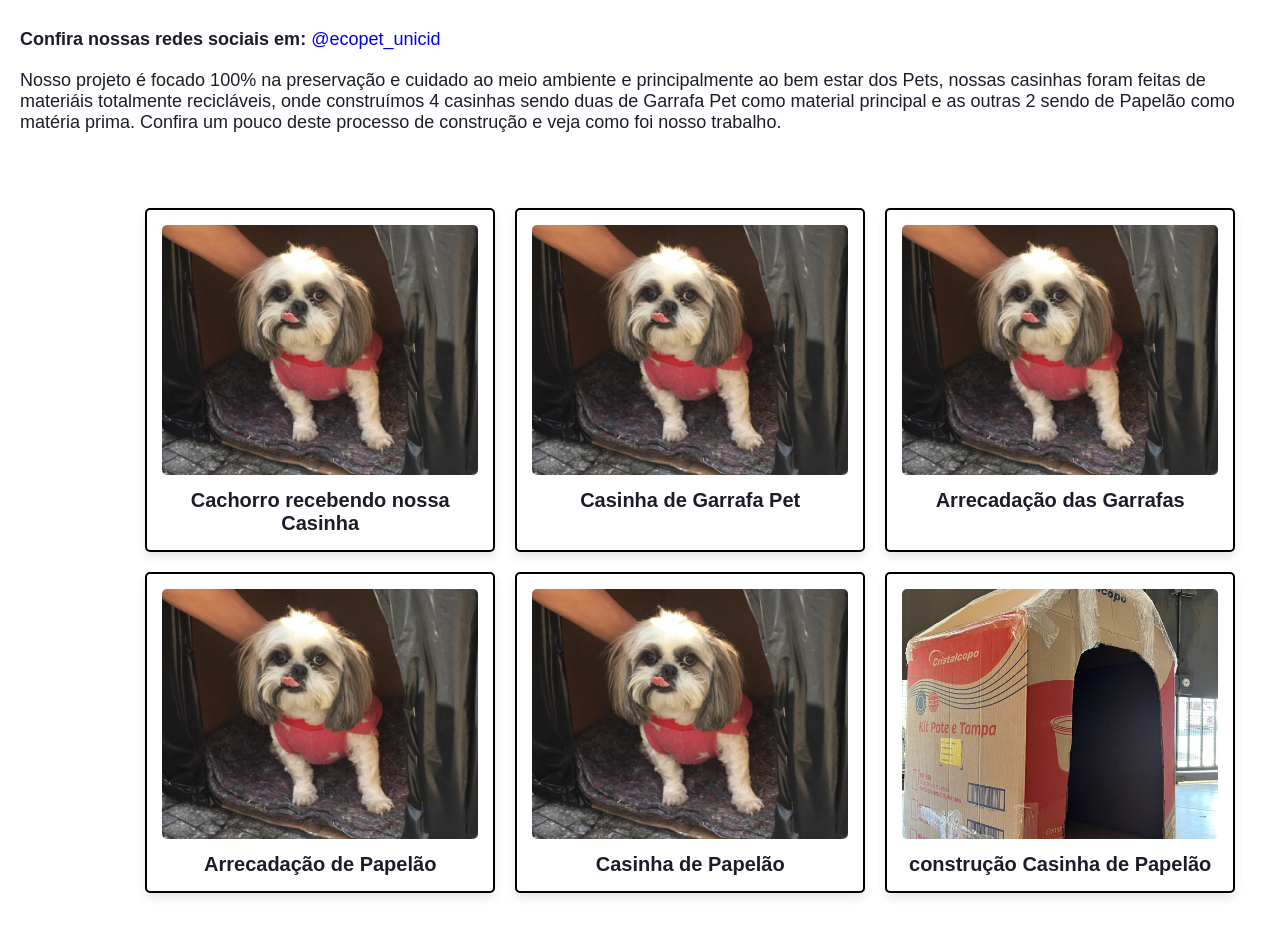
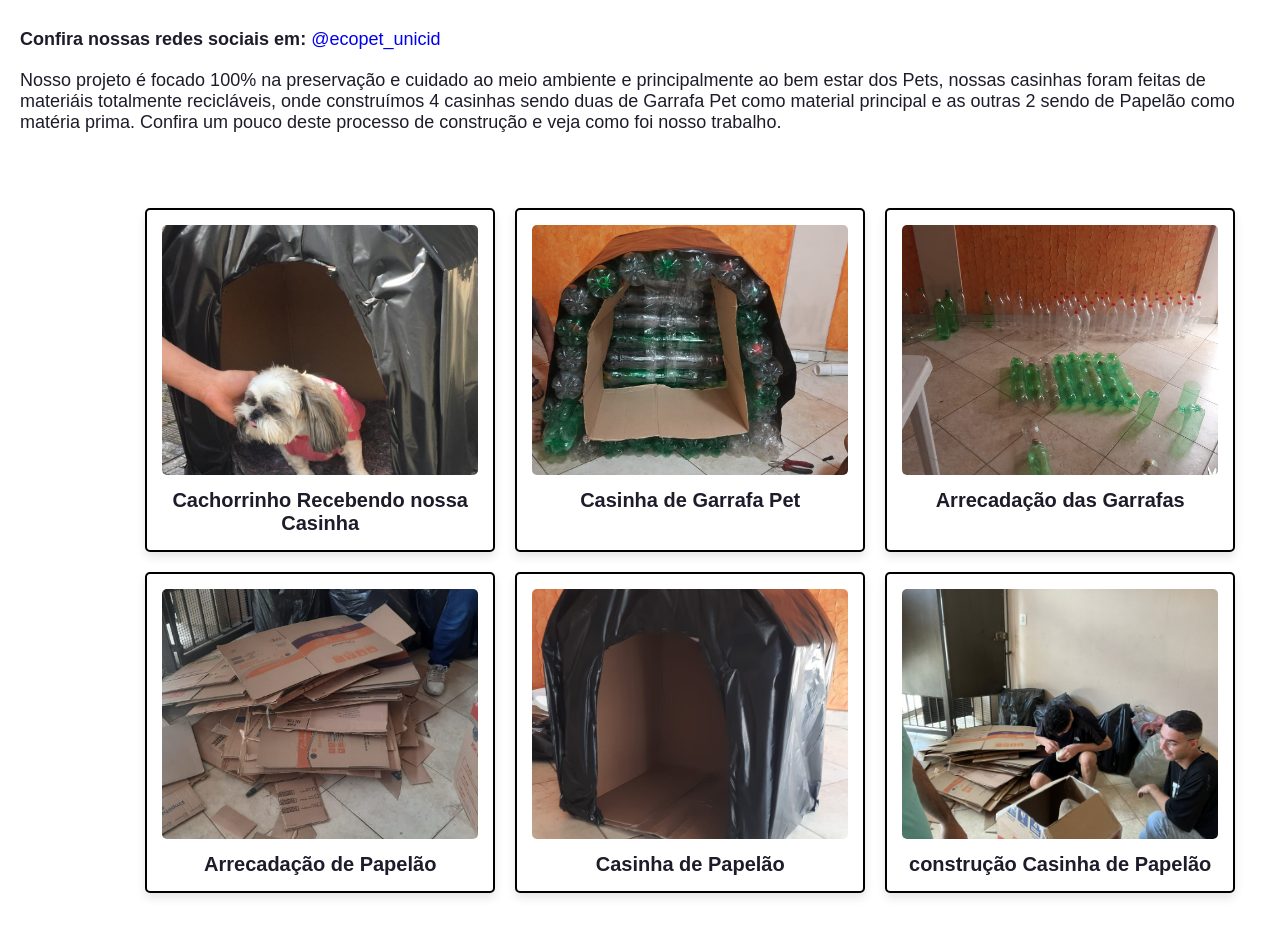
Before and after one commit to thiagoribeiro2003/projeto-ecopet, a plain HTML site: page galeria_de_fotos.html in a window 1280 px wide. Shown: the part 153-1090 px from the top of the page. Drawn offline with Linux system fonts and the light colour scheme.

Commit message:
Alterando fotos da galeria

```diff
--- a/galeria_de_fotos.html
+++ b/galeria_de_fotos.html
@@ -9,7 +9,7 @@
 
     <link rel="stylesheet" href="style.css">
 
-    <link rel="shortcut icon" href="favicon.ico" type="image/x-icon">
+    <link rel="shortcut icon" href="img/logo_ecopet.jpeg" type="image/x-icon">
 
     <!-- Descrição da página -->
     <meta name="description" content="">
@@ -54,42 +54,42 @@
 
             <div class="container-image">
                <div class="image" date-title="Cachorro recebendo a casinha">
-                    <img src="img/cachorro_na_casinha.jpeg" alt="">
-                    <h2>Cachorro recebendo nossa Casinha</h2>
+                    <img src="img/cachorro_fofo.jpeg" alt="">
+                    <h2>Cachorrinho Recebendo nossa Casinha</h2>
                </div>
 
 
 
                 <div class="image" date-title="Casinha de Garrafa Pet">
-                     <img src="img/cachorro_na_casinha.jpeg" alt="">
+                     <img src="img/casinha_pet.jpeg" alt="">
                      <h2>Casinha de Garrafa Pet</h2>
                 </div>
 
 
 
                 <div class="image" date-title="Arrecadação das Garrafas">
-                     <img src="img/cachorro_na_casinha.jpeg" alt="">
+                     <img src="img/arrecadacao_garrafas.jpeg" alt="">
                      <h2>Arrecadação das Garrafas</h2>
                 </div>
 
 
 
                 <div class="image" date-title="Arrecadação de Papelão">
-                     <img src="img/cachorro_na_casinha.jpeg" alt="">
+                     <img src="img/arrecadacao_papelaojpeg.jpeg" alt="">
                      <h2>Arrecadação de Papelão</h2>
                 </div>
 
 
 
                 <div class="image" date-title="Casinha de Papelão">
-                     <img src="img/cachorro_na_casinha.jpeg" alt="">
+                     <img src="img/casinha_papelao_finalizada.jpeg" alt="">
                      <h2>Casinha de Papelão</h2>
                 </div>
 
 
 
                 <div class="image" date-title="Arrecadação das Garrafas">
-                     <img src="img/casinha_papelao_inicio.jpeg" alt="">
+                     <img src="img/construcao_casinha_papelao.jpeg" alt="">
                      <h2>construção Casinha de Papelão</h2>
                 </div>
              </div>
```
Also changed, not shown: index.html (+1 -1 lines), img/arrecadacao_garrafas.jpeg (added), img/arrecadacao_papelaojpeg.jpeg (added), img/cachorro_fofo.jpeg (added), img/casinha_papelao_finalizada.jpeg (added), img/casinha_pet.jpeg (added), img/construcao_casinha_papelao.jpeg (added).
